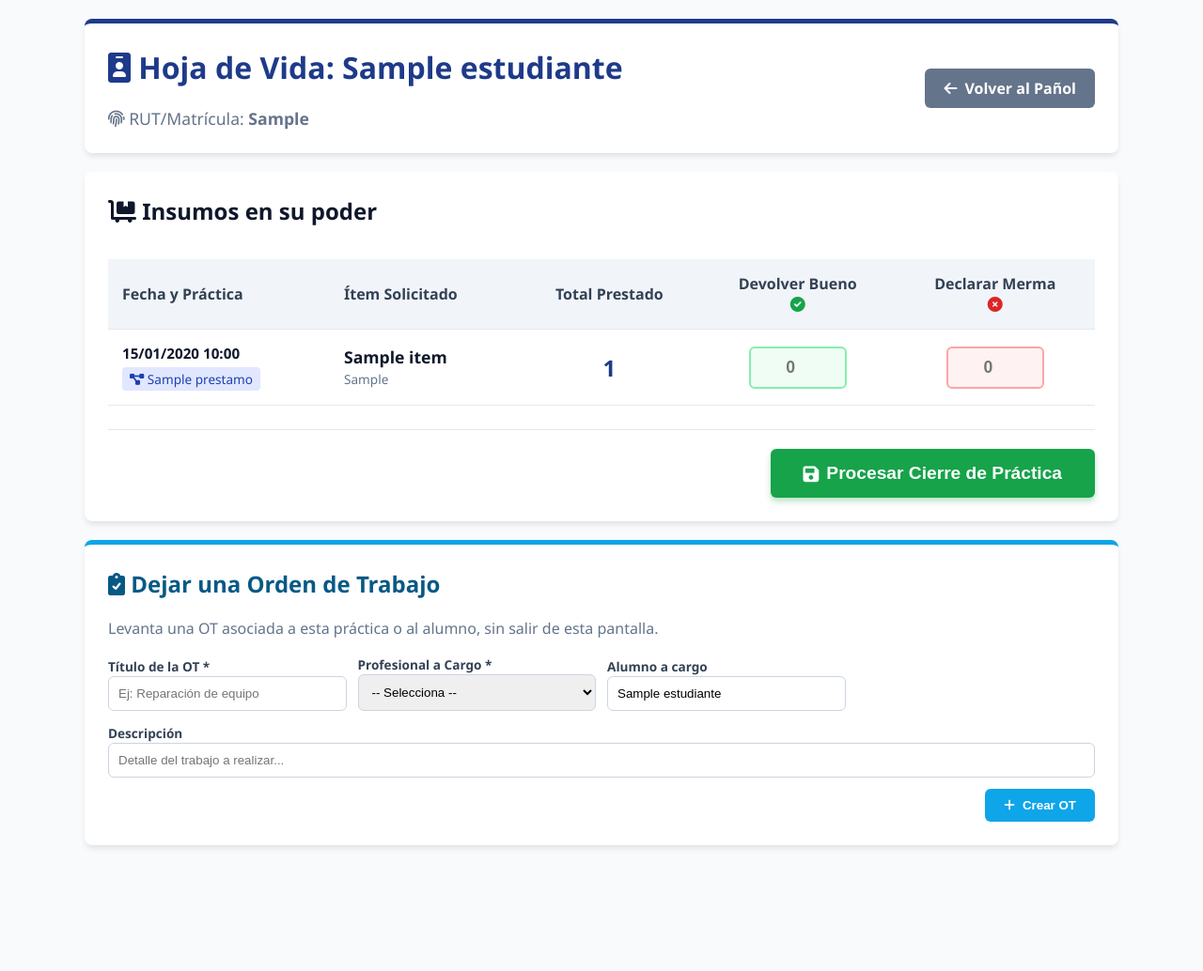
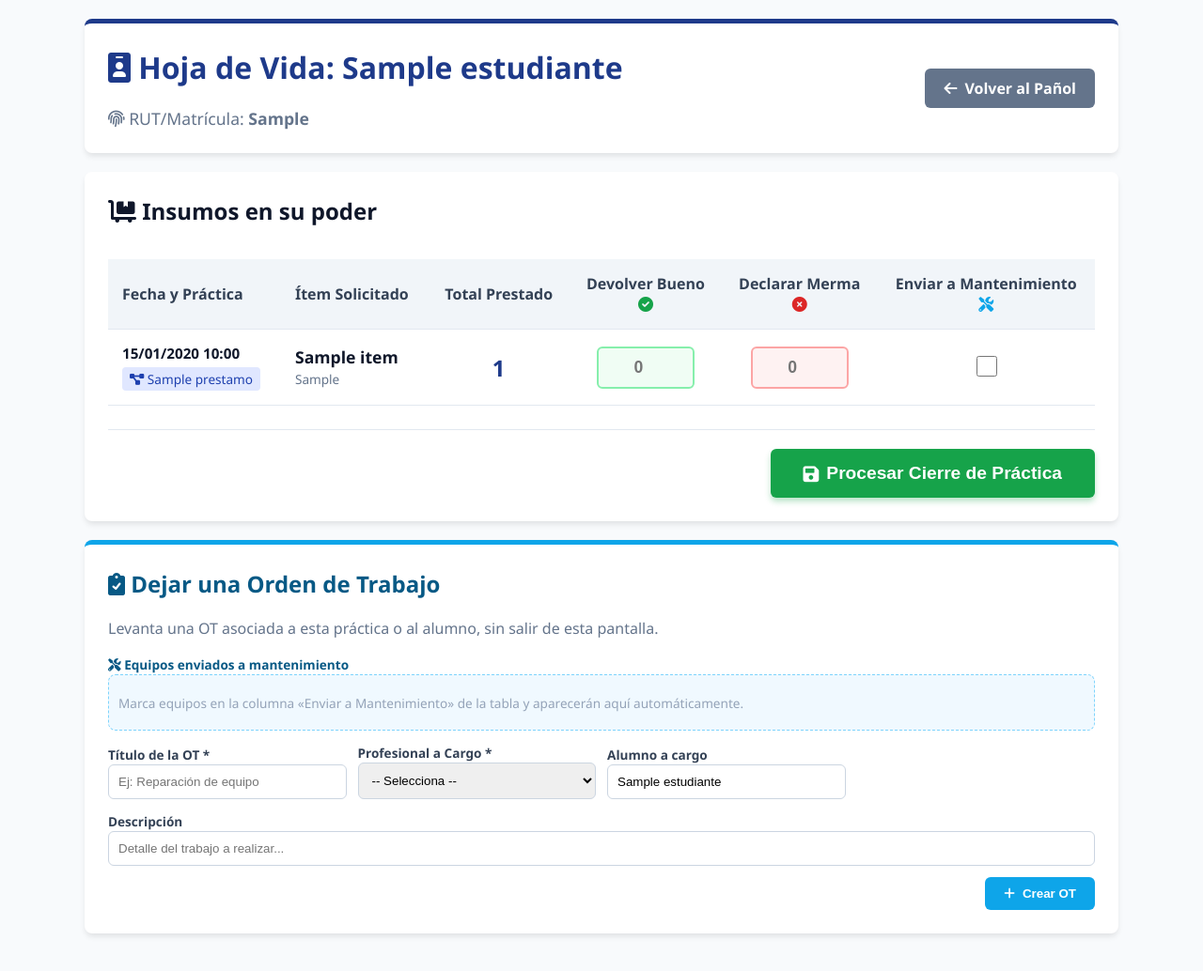
Before and after one commit to laloyjia/inventario, a Flask app: template templates/hoja_vida.html in a window 1280 px wide. Shown: the whole page at 94% size. Before the commit the page ends 903 px from the top, so only its background shows below. Run offline with Flask 3, Linux system fonts and the light colour scheme; the template is opened without the code that fills it: values that come from a table or form of the project are taken from there, others are empty; data comes from the database, SQL or seed files in the repository; tables that the repository leaves empty hold one stand-in row (values such as "Sample post").

Commit message:
Cierre de practica: columna Enviar a Mantenimiento que auto-marca por merma e inyecta equipos en la OT

```diff
--- a/templates/hoja_vida.html
+++ b/templates/hoja_vida.html
@@ -57,6 +57,7 @@
                                 <th style="text-align: center;">Total Prestado</th>
                                 <th style="text-align: center;">Devolver Bueno <br><i class="fas fa-check-circle" style="color:var(--success);"></i></th>
                                 <th style="text-align: center;">Declarar Merma <br><i class="fas fa-times-circle" style="color:var(--danger);"></i></th>
+                                <th style="text-align: center;">Enviar a Mantenimiento <br><i class="fas fa-screwdriver-wrench" style="color:#0ea5e9;"></i></th>
                             </tr>
                         </thead>
                         <tbody>
@@ -75,7 +76,14 @@
                                     <input type="number" name="cant_buena[]" class="input-number input-good" min="0" max="{{ p.cantidad }}" placeholder="0">
                                 </td>
                                 <td style="text-align: center;">
-                                    <input type="number" name="cant_mala[]" class="input-number input-bad" min="0" max="{{ p.cantidad }}" placeholder="0">
+                                    <input type="number" name="cant_mala[]" class="input-number input-bad" min="0" max="{{ p.cantidad }}" placeholder="0"
+                                           oninput="toggleMantPorMerma(this)">
+                                </td>
+                                <td style="text-align: center;">
+                                    <input type="checkbox" class="chk-mant" onchange="sincronizarMantenimiento()"
+                                           data-nombre="{{ p.item.nombre | replace('"','') }}"
+                                           data-codigo="{{ p.item.codigo_barras or '' }}"
+                                           style="width:22px; height:22px; accent-color:#0ea5e9; cursor:pointer;">
                                 </td>
                             </tr>
                             {% endfor %}
@@ -100,7 +108,14 @@
         <div class="card" style="border-top: 5px solid #0ea5e9;">
             <h2 style="color:#075985;"><i class="fas fa-clipboard-check"></i> Dejar una Orden de Trabajo</h2>
             <p style="color: var(--secondary); margin-top:0;">Levanta una OT asociada a esta práctica o al alumno, sin salir de esta pantalla.</p>
-            <form action="/agregar_ot" method="POST" style="display:grid; grid-template-columns: repeat(auto-fit, minmax(220px, 1fr)); gap:12px; align-items:end;">
+            <form action="/agregar_ot" method="POST" id="form_ot_cierre" style="display:grid; grid-template-columns: repeat(auto-fit, minmax(220px, 1fr)); gap:12px; align-items:end;">
+                <input type="hidden" name="herramientas_utilizadas" id="ot_herramientas">
+                <div style="grid-column: 1 / -1;">
+                    <label style="font-weight:600; font-size:0.85rem; color:#075985;"><i class="fas fa-screwdriver-wrench"></i> Equipos enviados a mantenimiento</label>
+                    <div id="ot_equipos_mant" style="min-height:38px; padding:10px; border:1px dashed #7dd3fc; border-radius:8px; background:#f0f9ff; display:flex; flex-wrap:wrap; gap:8px; align-items:center;">
+                        <span style="color:#94a3b8; font-size:0.85rem;">Marca equipos en la columna «Enviar a Mantenimiento» de la tabla y aparecerán aquí automáticamente.</span>
+                    </div>
+                </div>
                 <div>
                     <label style="font-weight:600; font-size:0.85rem; color:#334155;">Título de la OT *</label>
                     <input type="text" name="titulo" required placeholder="Ej: Reparación de equipo"
@@ -134,5 +149,39 @@
             </form>
         </div>
     </div>
+
+    <script>
+    // Al declarar merma (>0) el equipo se marca automáticamente para mantenimiento
+    function toggleMantPorMerma(inp){
+        var tr = inp.closest('tr');
+        var chk = tr ? tr.querySelector('.chk-mant') : null;
+        if(chk){ chk.checked = (parseInt(inp.value||'0',10) > 0); sincronizarMantenimiento(); }
+    }
+    // Reúne los equipos marcados y los inyecta en la OT (chips + campo oculto)
+    function sincronizarMantenimiento(){
+        var lineas=[];
+        document.querySelectorAll('.chk-mant').forEach(function(ch){
+            if(ch.checked){
+                var n=ch.getAttribute('data-nombre')||'';
+                var c=ch.getAttribute('data-codigo')||'';
+                lineas.push(c ? (c+' — '+n) : n);
+            }
+        });
+        var hidden=document.getElementById('ot_herramientas');
+        if(hidden){ hidden.value = lineas.join('\n'); }
+        var disp=document.getElementById('ot_equipos_mant');
+        if(disp){
+            if(lineas.length){
+                disp.innerHTML = lineas.map(function(l){
+                    return '<span style="background:#0ea5e9; color:#fff; padding:4px 10px; border-radius:20px; font-size:0.82rem; font-weight:600;"><i class="fas fa-screwdriver-wrench"></i> '+l+'</span>';
+                }).join('');
+            } else {
+                disp.innerHTML = '<span style="color:#94a3b8; font-size:0.85rem;">Marca equipos en la columna «Enviar a Mantenimiento» de la tabla y aparecerán aquí automáticamente.</span>';
+            }
+        }
+        var tit=document.querySelector('#form_ot_cierre input[name="titulo"]');
+        if(tit && !tit.value.trim() && lineas.length){ tit.value = 'Mantenimiento de equipo'; }
+    }
+    </script>
 </body>
 </html>
```
